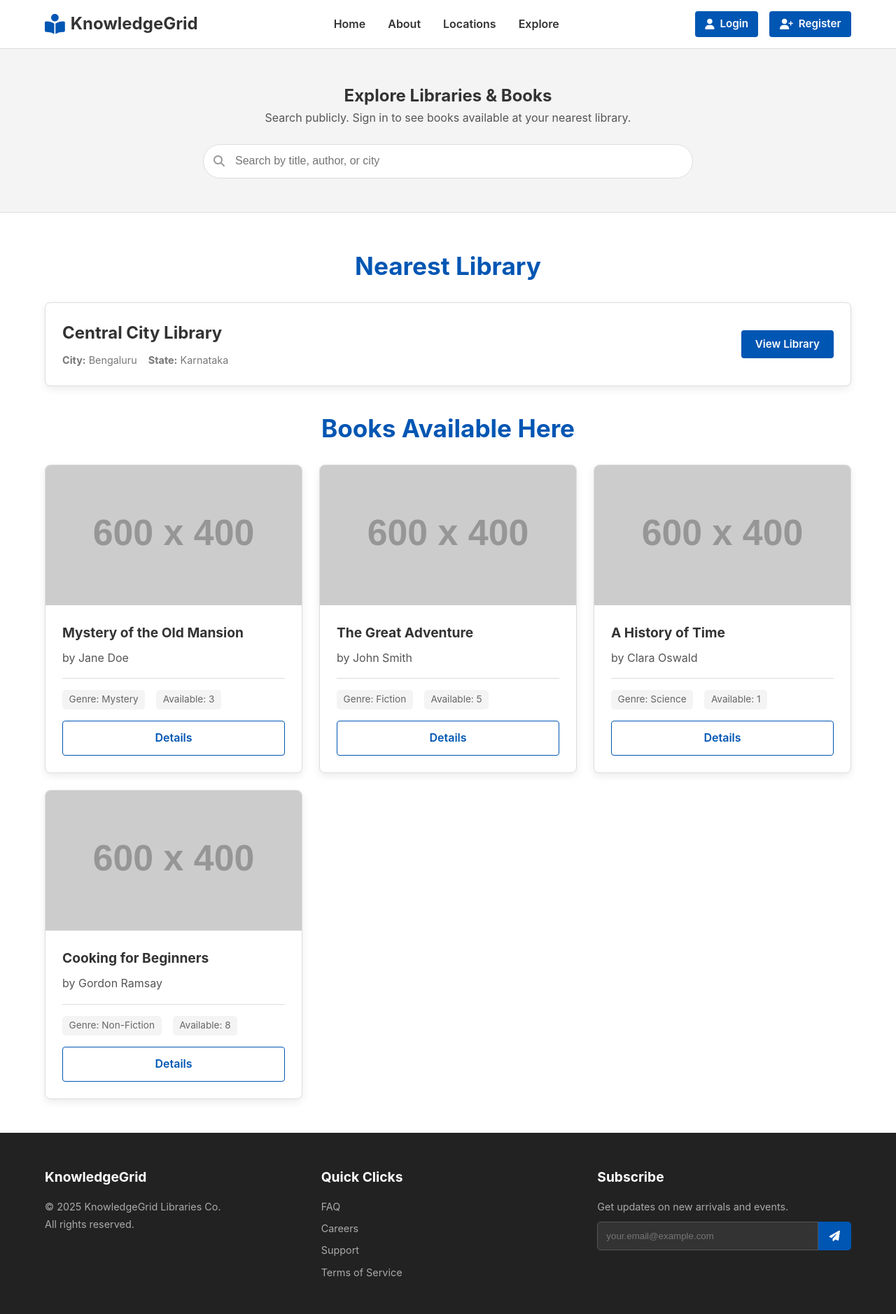
After one commit to karthikdevadiga05/KnowledgeGrid-libraries, a PHP site: page /user/explore.php in a window 1280 px wide. The commit adds this page. Shown: the whole page at 70% size. Run offline with PHP 8.4, Linux system fonts and the light colour scheme; grey boxes labelled with a size stand in for pictures from a placeholder-image service; some libraries are stand-ins or nearby versions.

```diff
--- a/includes/footer.php
+++ b/includes/footer.php
@@ -1,6 +1,4 @@
-   <!-- =======================
-    FOOTER SECTION
-    ======================== -->
+<!-- footer section -->
     <footer class="site-footer">
         <div class="container footer-container">
             <div class="footer-column footer-about">
@@ -30,6 +28,6 @@
         </div>
     </footer>
 
-    <script src="assets/js/script.js"></script>
+    <script src="/KnowledgeGrid-Libraries/assets/js/script.js"></script>
 </body>
 </html>
--- /dev/null
+++ b/user/css/explore.css
@@ -0,0 +1,145 @@
+:root {
+    --primary-color: #0056b3;
+    --primary-hover: #003d80;
+    --secondary-color: #f4f4f4;
+    --text-color: #333;
+    --text-light: #fefefe;
+    --border-color: #ddd;
+    --header-height: 70px;
+    --card-shadow: 0 4px 12px rgba(0,0,0,0.08);
+    --card-radius: 8px;
+}
+
+.explore-header {
+    padding: 3rem 0;
+    text-align: center;
+    background-color: var(--secondary-color);
+    border-bottom: 1px solid var(--border-color);
+}
+
+.explore-header p {
+    max-width: 600px;
+    margin: 0 auto 1.5rem auto;
+    color: #555;
+}
+
+.search-bar {
+    position: relative;
+    max-width: 700px;
+    margin: 0 auto;
+}
+
+.search-bar i {
+    position: absolute;
+    left: 15px;
+    top: 50%;
+    transform: translateY(-50%);
+    color: #999;
+}
+
+.search-bar input {
+    width: 100%;
+    padding: 0.9rem 1rem 0.9rem 45px;
+    font-size: 1rem;
+    border: 1px solid var(--border-color);
+    border-radius: 50px;
+}
+.search-bar input:focus {
+    outline: none;
+    border-color: var(--primary-color);
+    box-shadow: 0 0 0 3px rgba(0, 86, 179, 0.2);
+}
+
+.page-content {
+    padding: 3rem 0;
+}
+
+.library-card {
+    background-color: #fff;
+    border: 1px solid var(--border-color);
+    border-radius: var(--card-radius);
+    box-shadow: var(--card-shadow);
+    margin-bottom: 2rem;
+}
+
+.book-card {
+    background-color: #fff;
+    border: 1px solid var(--border-color);
+    border-radius: var(--card-radius);
+    box-shadow: var(--card-shadow);
+    margin-bottom: 0; /* Adjusted from 2rem */
+    overflow: hidden; /* To contain the image radius */
+    display: flex;
+    flex-direction: column;
+}
+
+.library-card-content {
+    padding: 1.5rem;
+    display: flex;
+    justify-content: space-between;
+    align-items: center;
+    flex-wrap: wrap;
+}
+
+.library-card-content h3 {
+    font-size: 1.5rem;
+    margin-bottom: 0.5rem;
+}
+
+.library-details {
+    display: flex;
+    gap: 1rem;
+    color: #777;
+    font-size: 0.9rem;
+}
+
+.books-grid {
+    display: grid;
+    grid-template-columns: repeat(auto-fill, minmax(280px, 1fr));
+    gap: 1.5rem;
+}
+
+.book-cover-image {
+    width: 100%;
+    height: 200px;
+    object-fit: cover;
+}
+
+.book-card-content {
+    padding: 1.5rem;
+    display: flex;
+    flex-direction: column;
+    flex-grow: 1; /* Allows this container to fill space */
+}
+
+.book-card h3 {
+    font-size: 1.2rem;
+    margin-bottom: 0.5rem;
+}
+
+.book-card .author {
+    color: #555;
+    margin-bottom: 1rem;
+}
+
+.book-meta {
+    display: flex;
+    gap: 1rem;
+    font-size: 0.85rem;
+    color: #666;
+    margin-top: auto;
+    padding-top: 1rem;
+    border-top: 1px solid var(--border-color);
+}
+.book-meta span {
+    background-color: var(--secondary-color);
+    padding: 0.2rem 0.6rem;
+    border-radius: 5px;
+}
+
+.book-card .btn {
+    margin-top: 1rem;
+    width: 100%;
+    font-size: 1rem;
+    padding: 0.7rem;
+}
--- /dev/null
+++ b/user/explore.php
@@ -0,0 +1,95 @@
+
+<?php
+$page_css = '/KnowledgeGrid-Libraries/user/css/explore.css';
+include_once '../includes/header.php';
+?>
+<main>
+    <section class="explore-header">
+        <div class="container">
+            <h1>Explore Libraries & Books</h1>
+            <p>Search publicly. Sign in to see books available at your nearest library.</p>
+            <div class="search-bar">
+                <i class="fa-solid fa-search"></i>
+                <input type="search" placeholder="Search by title, author, or city">
+            </div>
+        </div>
+    </section>
+
+    <section class="page-content">
+        <div class="container">
+            <h2>Nearest Library</h2>
+            <div class="library-card">
+                <div class="library-card-content">
+                    <div>
+                        <h3>Central City Library</h3>
+                        <div class="library-details">
+                            <span><strong>City:</strong> Bengaluru</span>
+                            <span><strong>State:</strong> Karnataka</span>
+                        </div>
+                    </div>
+                    <a href="#" class="btn btn-primary">View Library</a>
+                </div>
+            </div>
+
+            <h2>Books Available Here</h2>
+            <div class="books-grid">
+                <!-- Book Card 1 -->
+                <div class="book-card">
+                    <img src="https://placehold.co/600x400/5e8de1/white?text=Mystery" alt="Cover of Mystery of the Old Mansion" class="book-cover-image">
+                    <div class="book-card-content">
+                        <h3>Mystery of the Old Mansion</h3>
+                        <p class="author">by Jane Doe</p>
+                        <div class="book-meta">
+                            <span>Genre: Mystery</span>
+                            <span>Available: 3</span>
+                        </div>
+                        <a href="#" class="btn btn-secondary">Details</a>
+                    </div>
+                </div>
+
+                <!-- Book Card 2 -->
+                <div class="book-card">
+                    <img src="https://placehold.co/600x400/e15e68/white?text=Adventure" alt="Cover of The Great Adventure" class="book-cover-image">
+                    <div class="book-card-content">
+                        <h3>The Great Adventure</h3>
+                        <p class="author">by John Smith</p>
+                        <div class="book-meta">
+                            <span>Genre: Fiction</span>
+                            <span>Available: 5</span>
+                        </div>
+                        <a href="#" class="btn btn-secondary">Details</a>
+                    </div>
+                </div>
+
+                <!-- Book Card 3 -->
+                <div class="book-card">
+                    <img src="https://placehold.co/600x400/6de15e/white?text=Science" alt="Cover of A History of Time" class="book-cover-image">
+                    <div class="book-card-content">
+                        <h3>A History of Time</h3>
+                        <p class="author">by Clara Oswald</p>
+                        <div class="book-meta">
+                            <span>Genre: Science</span>
+                            <span>Available: 1</span>
+                        </div>
+                        <a href="#" class="btn btn-secondary">Details</a>
+                    </div>
+                </div>
+
+                <!-- Book Card 4 -->
+                <div class="book-card">
+                    <img src="https://placehold.co/600x400/e1d05e/white?text=Cooking" alt="Cover of Cooking for Beginners" class="book-cover-image">
+                    <div class="book-card-content">
+                        <h3>Cooking for Beginners</h3>
+                        <p class="author">by Gordon Ramsay</p>
+                        <div class="book-meta">
+                            <span>Genre: Non-Fiction</span>
+                            <span>Available: 8</span>
+                        </div>
+                        <a href="#" class="btn btn-secondary">Details</a>
+                    </div>
+                </div>
+            </div>
+        </div>
+    </section>
+</main>
+<?php include_once '../includes/footer.php'; ?>
```
Also changed, not shown: user/css/my_books.css (added, +80 -0 lines), user/my_books.php (added, +59 -0 lines).
